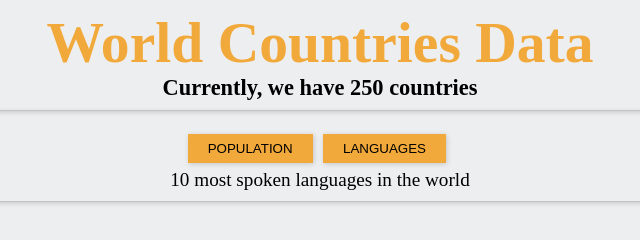
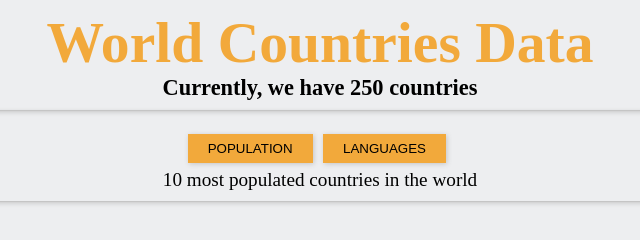
Before and after one commit to FetetKevin/world_countries_data, a website with bundled scripts: page index.html in a window 1280 px wide. Both pictures are taken after a click on the button "POPULATION". Shown: the top 240 px of the page, 320-960 px from the left. Built offline with nearby package versions, Linux system fonts and the light colour scheme.

Commit message:
little fix

```diff
--- a/index.html
+++ b/index.html
@@ -3,7 +3,7 @@
     <head>
         <meta charset="UTF-8" />
         <meta name="viewport" content="width=device-width, initial-scale=1.0" />
-        <title>Document</title>
+        <title>World countries data</title>
         <link rel="stylesheet" href="style.css" />
     </head>
     <body>
@@ -18,7 +18,7 @@
             <div class="main">
                 <button class="population">population</button>
                 <button class="languages">languages</button>
-                <p class="data-type">10 most spoken languages in the world</p>
+                <p class="data-type"></p>
             </div>
         </header>
 
--- a/scripts/displayLanguages.js
+++ b/scripts/displayLanguages.js
@@ -1,6 +1,9 @@
 function displayLanguages(props) {
     const ul = document.querySelector("ul");
     ul.textContent = "";
+
+    document.querySelector(".data-type").textContent =
+        "10 most spoken languages in the world";
 
     const obj = {};
 
--- a/scripts/displayPopulation.js
+++ b/scripts/displayPopulation.js
@@ -2,6 +2,9 @@ const displayPopulation = (props) => {
     const totalPop = props.reduce((acc, curr) => acc + curr.population, 0);
     const ul = document.querySelector("ul");
     ul.textContent = "";
+
+    document.querySelector(".data-type").textContent =
+        "10 most populated countries in the world";
 
     function formatNumberWithDots(number) {
         return number.toString().replace(/\B(?=(\d{3})+(?!\d))/g, ".");
```
